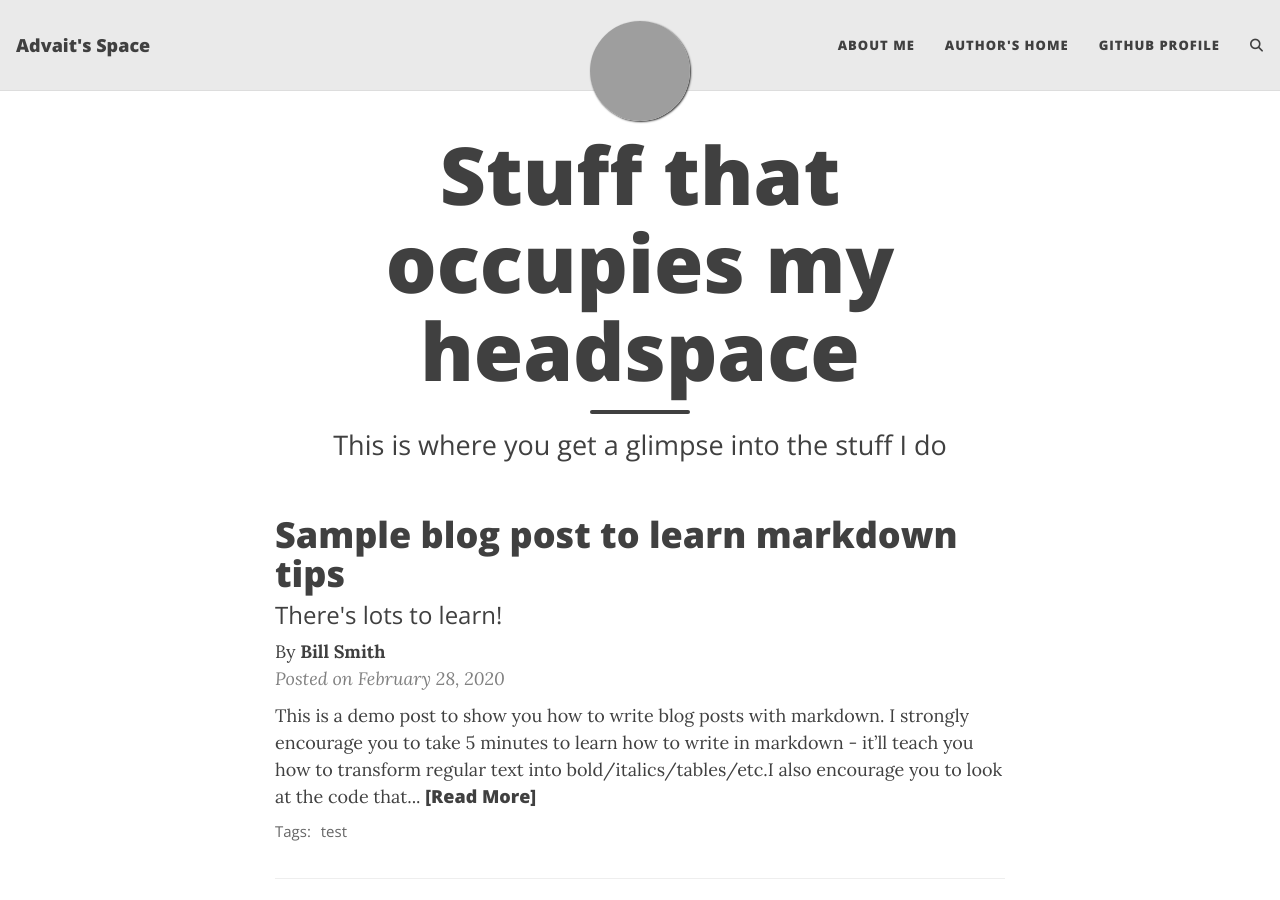
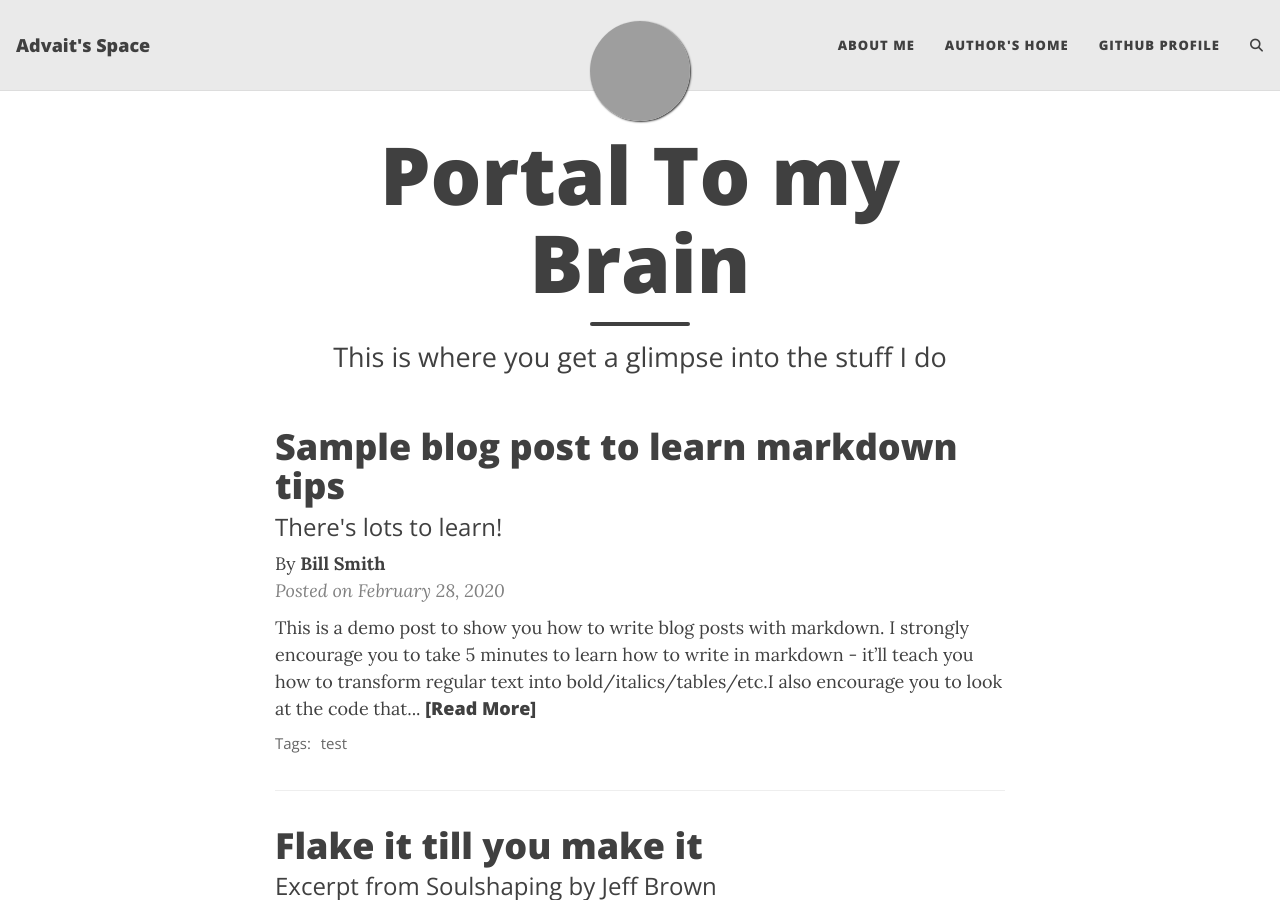
Before and after one commit to advaitbuilds/advaitbuilds.github.io, a Jekyll site: the page built from index.html, in a window 1280 px wide and 900 px high, cut to the strip 0-900 px from the top of the window. Built offline with Jekyll 4.4.1, drawn with Linux system fonts in a browser that asks for light colours; the list of posts is cut into pages by our own code; comment, search, counter and statistics services are not loaded; grey boxes are pictures that could not be loaded.

Commit message:
updates index.html

```diff
--- a/index.html
+++ b/index.html
@@ -1,5 +1,5 @@
 ---
 layout: home
-title: Stuff that occupies my headspace
+title: Portal To my Brain
 subtitle: This is where you get a glimpse into the stuff I do
 ---
```
